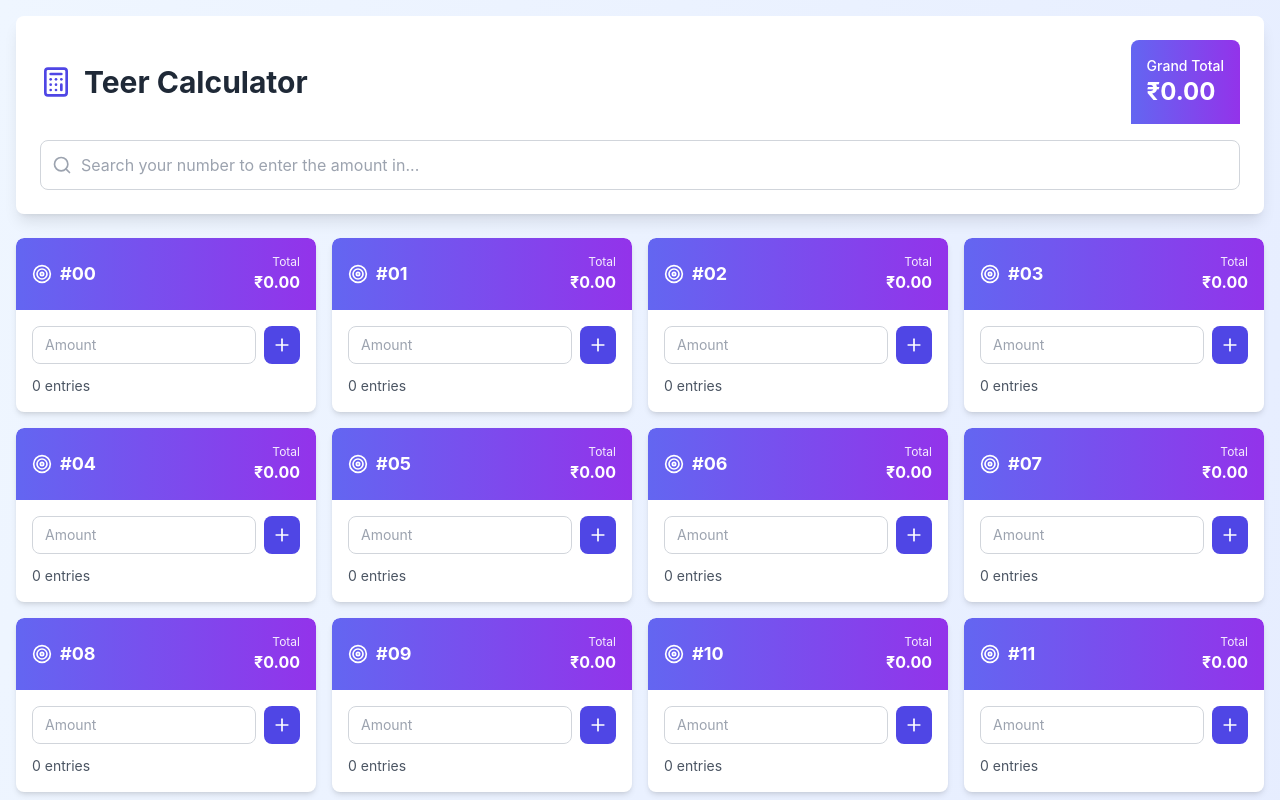
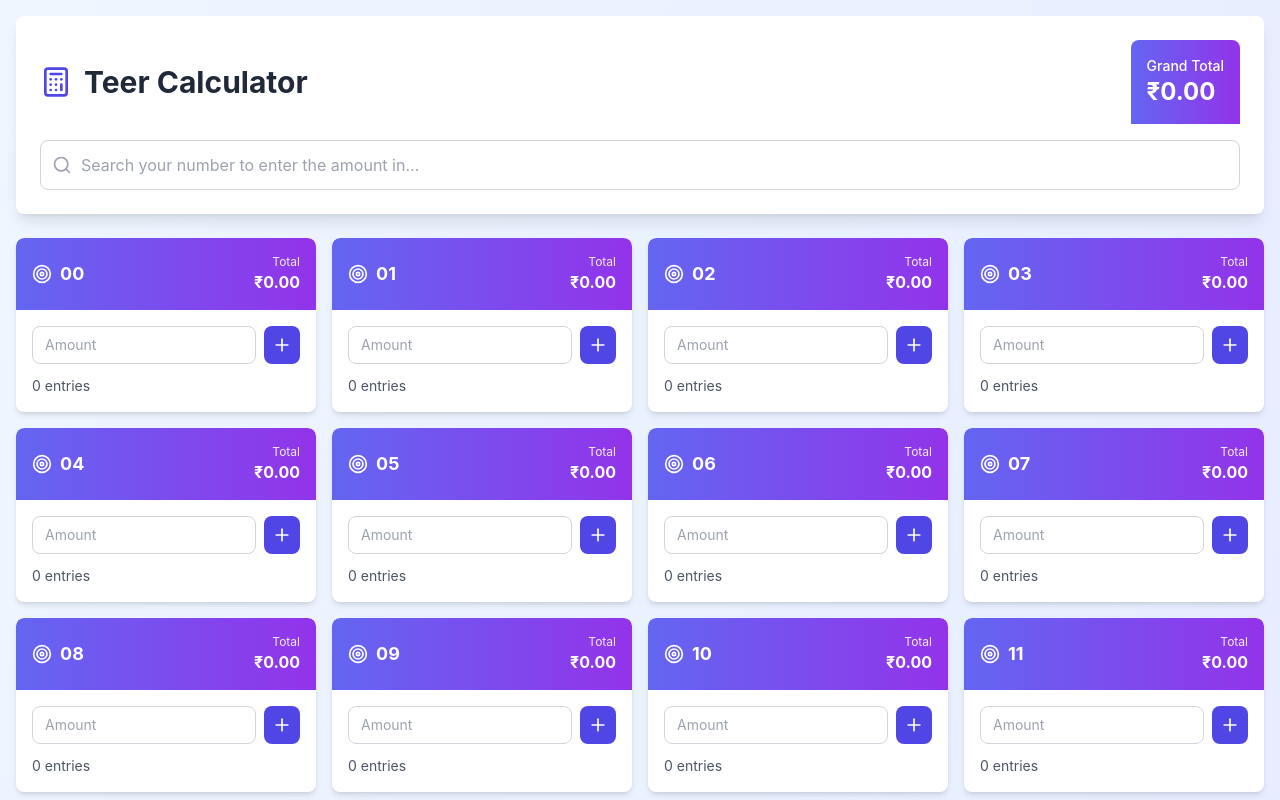
Before and after one commit to arpanmahata-dev/Teer-Result-Calculator, a React (Create React App) app in the folder teer-result-calculator/: page / in a window 1280 px wide. Shown: the top 800 px of the page. Built offline with nearby package versions, Linux system fonts and the light colour scheme.

Commit message:
"#" Removed

```diff
--- a/teer-result-calculator/src/App.js
+++ b/teer-result-calculator/src/App.js
@@ -126,7 +126,7 @@ export default function App() {
                   <div className="flex items-center justify-between">
                     <div className="flex items-center gap-1 sm:gap-2">
                       <Target className="w-3 h-3 sm:w-5 sm:h-5" />
-                      <span className="font-bold text-xs sm:text-lg">#{serialNum}</span>
+                      <span className="font-bold text-xs sm:text-lg">{serialNum}</span>
                     </div>
                     <div className="text-right">
                       <div className="text-xs opacity-90 hidden sm:block">Total</div>
```
